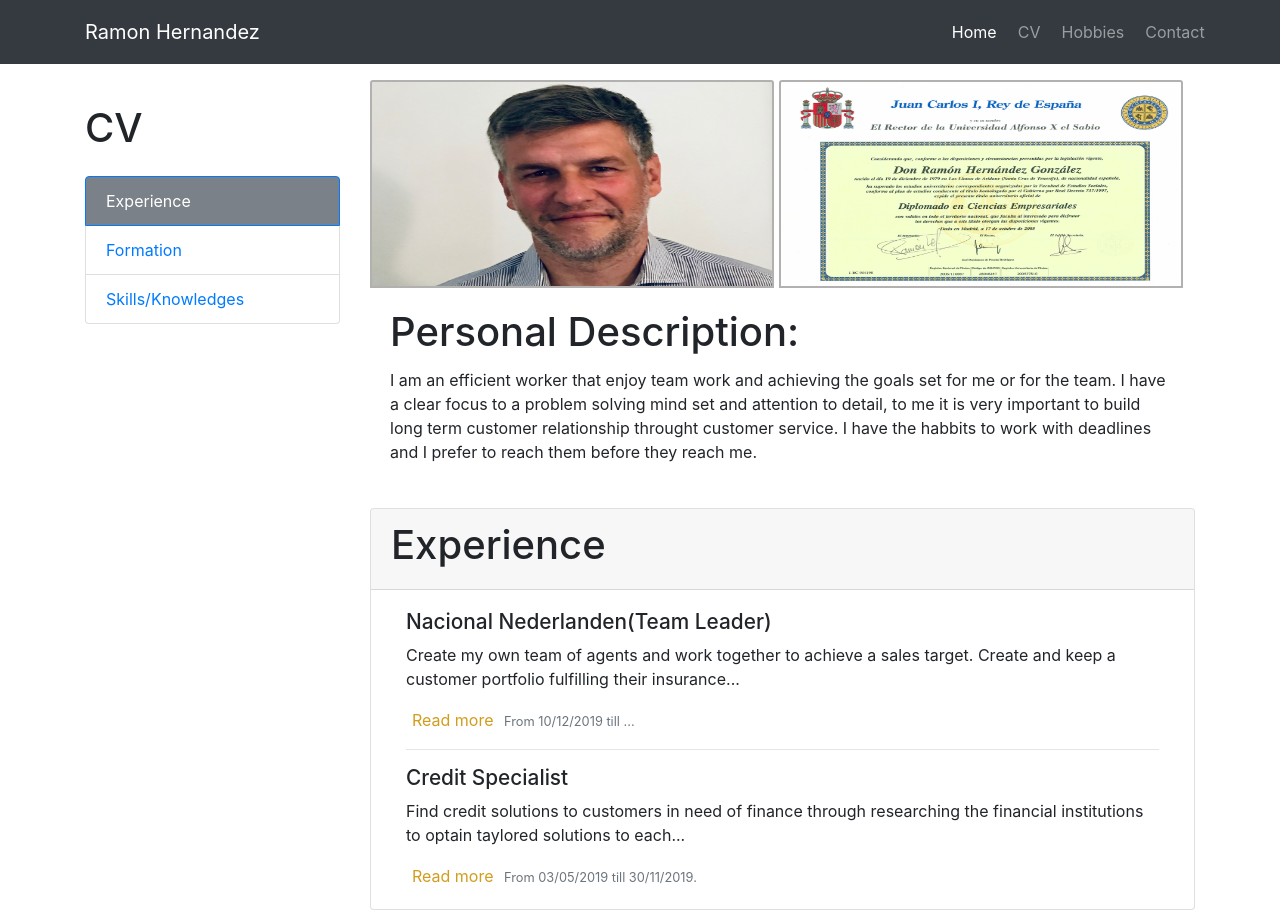
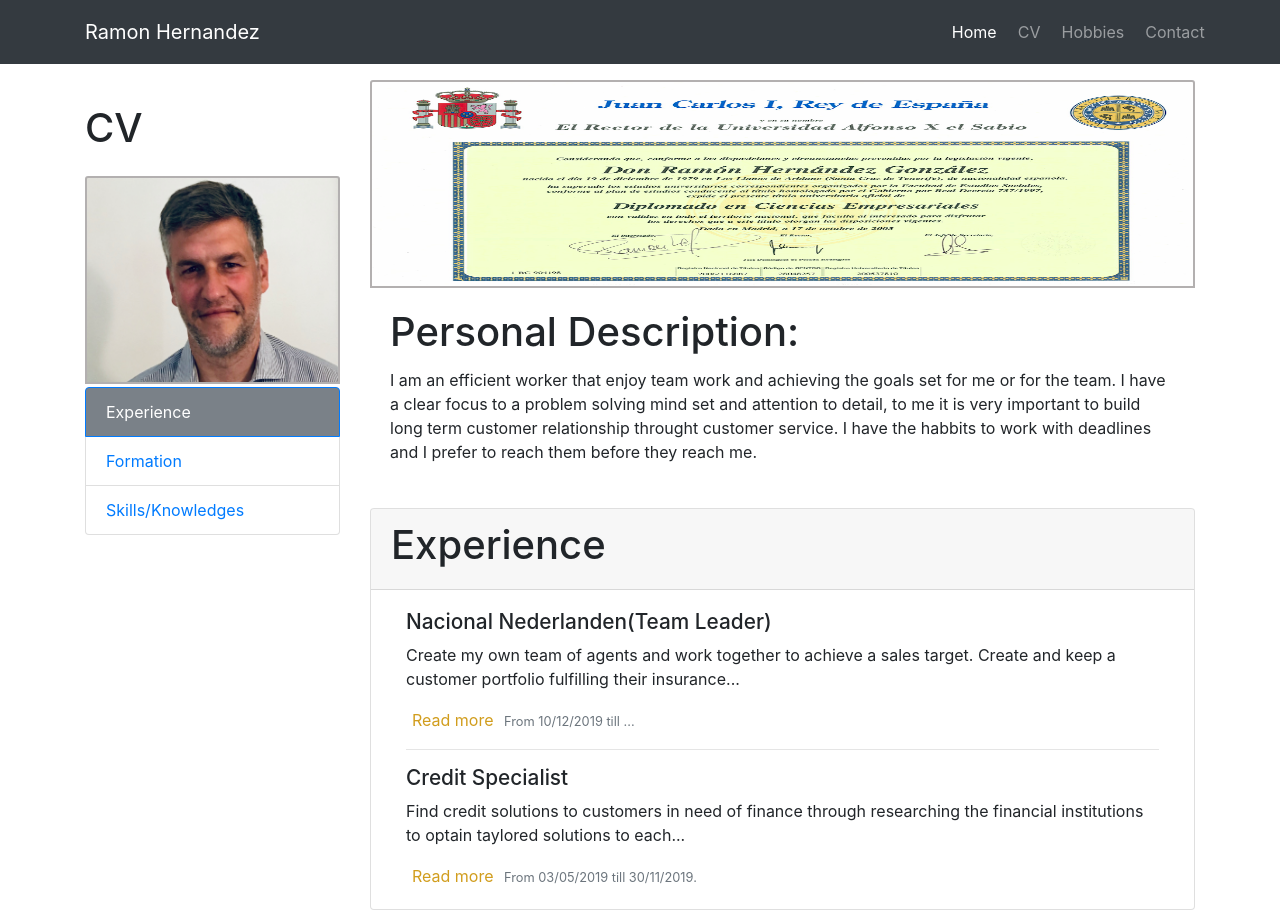
Before and after one commit to Ramonhg/finalproject, a website: page cv.html in a window 1280 px wide. Shown: the top 913 px of the page. Drawn offline with Linux system fonts and the light colour scheme.

Commit message:
Update cv.html

```diff
--- a/cv.html
+++ b/cv.html
@@ -56,6 +56,7 @@
 
       <div class="col-lg-3">
         <h1 class="my-4">CV</h1>
+        <img class="card-img-top img-fluid" src="images/Ramon.jpg" alt="Ramon" style="width: auto; margin-bottom: 3px;">
         <div class="list-group">
           <a href="#experience" class="list-group-item active">Experience</a>
           <a href="#formation" class="list-group-item">Formation</a>
@@ -67,8 +68,7 @@
 
       <div class="col-lg-9">
         <section>
-          <img class="card-img-top img-fluid" src="images/ramon.jpg" alt="Ramon" style="width: 49%">
-          <img class="card-img-top img-fluid" src="images/titulo1.png" alt="Título" style="width: 49%">
+          <img class="card-img-top img-fluid" src="images/titulo1.png" alt="Título" style="width: 100%; margin-top: auto;">
           <div class="card-body">
             <h1 class="card-title">Personal Description:</h1>
             <p class="card-text">I am an efficient worker that enjoy team work and achieving the goals set for me or for the team. I have a clear focus to a problem solving mind set and attention to detail, to me it is very important to build long term customer relationship throught customer service. I have the habbits to work with deadlines and I prefer to reach them before they reach me.</p>
```
